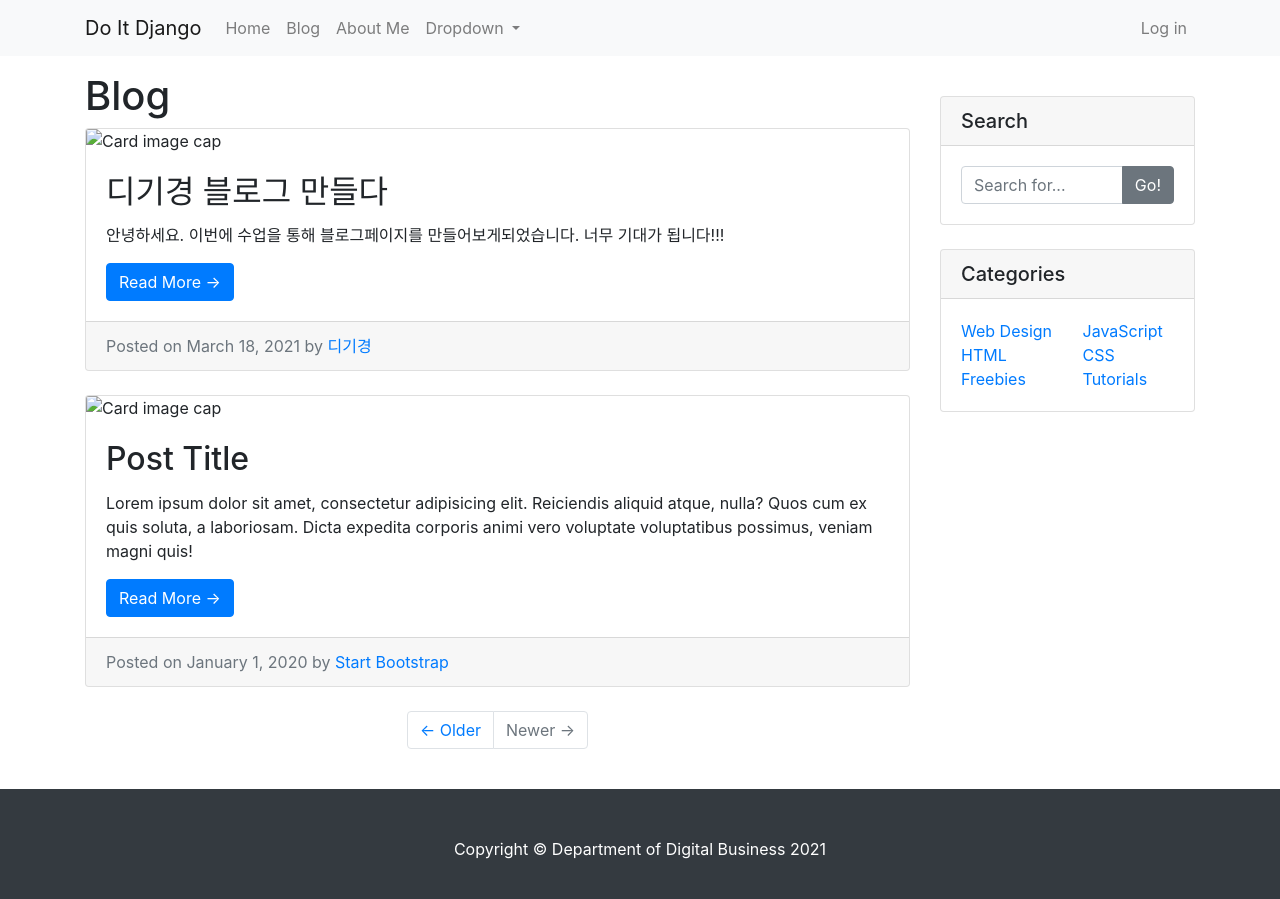
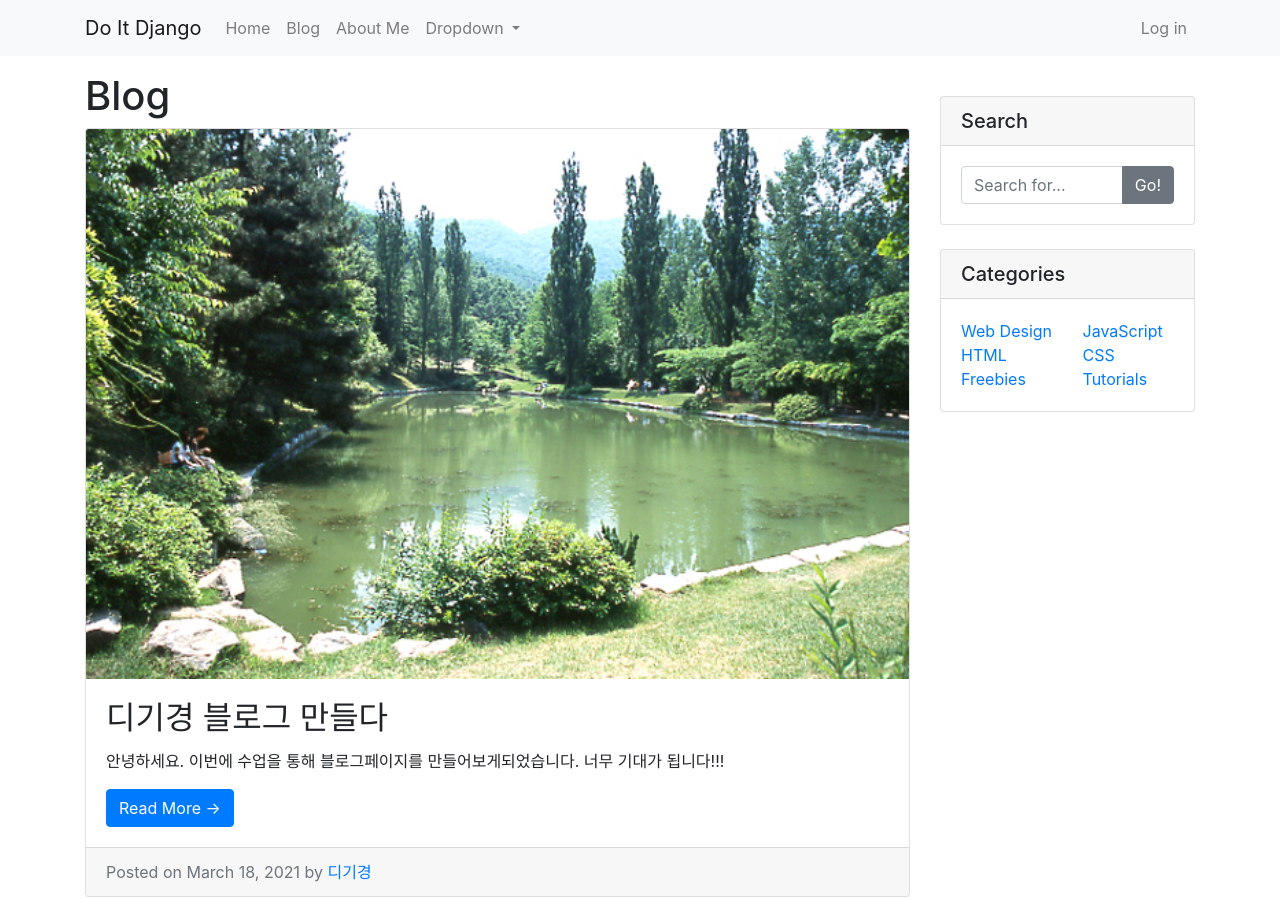
Before and after one commit to mich4elc/mich4elc.github.io, a plain HTML site: page blog_list.html in a window 1280 px wide. Shown: the top 899 px of the page. Drawn offline with nearby package versions, Linux system fonts and the light colour scheme.

Commit message:
부트스트랩적용-homepage

```diff
--- a/blog_list.html
+++ b/blog_list.html
@@ -93,7 +93,7 @@
 
                     <!-- Blog Post -->
                     <div class="card mb-4">
-                        <img class="card-img-top" src="hp_025.jpg" width='750' alt="Card image cap">
+                        <img class="card-img-top" src="./images/hp_025.jpg" width='750' alt="Card image cap">
                         <div class="card-body">
                         <h2 class="card-title">디기경 블로그 만들다</h2>
                         <p class="card-text">안녕하세요. 이번에 수업을 통해 블로그페이지를 만들어보게되었습니다. 너무 기대가 됩니다!!!</p>
@@ -107,7 +107,7 @@
 
                     <!-- Blog Post -->
                     <div class="card mb-4">
-                        <img class="card-img-top" src="15.gif" width='750' alt="Card image cap">
+                        <img class="card-img-top" src="./images/15.gif" width='750' alt="Card image cap">
                         <div class="card-body">
                         <h2 class="card-title">Post Title</h2>
                         <p class="card-text">Lorem ipsum dolor sit amet, consectetur adipisicing elit. Reiciendis aliquid atque, nulla? Quos cum ex quis soluta, a laboriosam. Dicta expedita corporis animi vero voluptate voluptatibus possimus, veniam magni quis!</p>
```
Also changed, not shown: index.html (+2 -0 lines).
